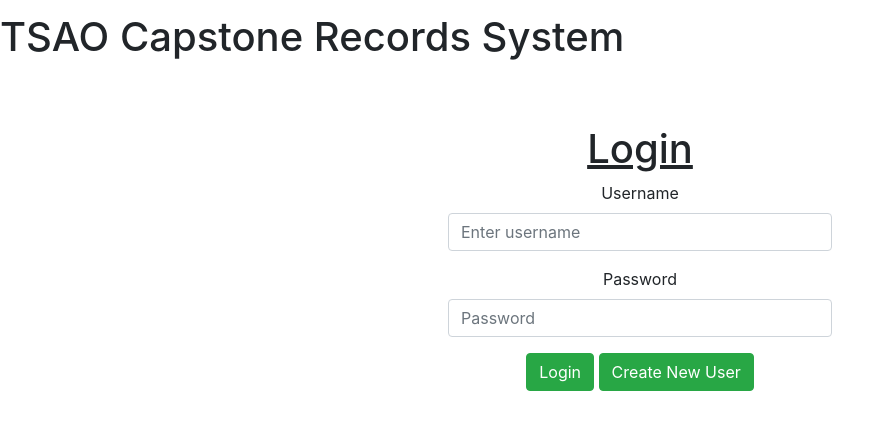
After one commit to DevOpsTeamE/DevOps2023Asg1, a Flask app: template templates/Home/login.html in a window 1280 px wide. The commit adds this page. Shown: the top 430 px of the page, without its empty margins (0-894 px from the left). Run offline with Flask 3, Linux system fonts and the light colour scheme; the template is opened without the code that fills it, so the values that code supplies are empty.

Commit message:
Added home, login, user, admin page. Added admin, user controller.

```diff
--- a/main.py
+++ b/main.py
@@ -1,13 +1,11 @@
 from flask import Flask, render_template
 from controllers.home_controller import HomeController
+from controllers.admin_controller import AdminController
+from controllers.user_controller import UserController
 
 def create_app():
     app =Flask(__name__)
 
-    @app.route("/login")
-    def loginPage():
-        return render_template('login.html')
-
-
     app.register_blueprint(HomeController)
+    app.register_blueprint(UserController)
     return app
--- /dev/null
+++ b/static/main.css
@@ -0,0 +1,24 @@
+.flex-container {
+    display: flex;
+    justify-content: space-between;
+    flex-direction: row;
+    padding-left:5%;
+    padding-right: 5%;
+    padding-top: 1%;
+}
+
+.login-center {
+    padding: 1em;
+}
+
+.center-text {
+    margin: 10%;
+    text-align: center;
+}
+
+.div-login-center {
+    margin-top: 5%;
+    margin-left: 35%;
+    margin-right: 35%;
+    text-align: center;
+}
--- /dev/null
+++ b/templates/Admin/admin_index.html
@@ -0,0 +1,6 @@
+<!DOCTYPE html>
+<html>
+    <body>
+        <h1>Admin Page</h1>
+    </body>
+</html>
--- /dev/null
+++ b/templates/Home/login.html
@@ -0,0 +1,26 @@
+<!DOCTYPE html>
+<html>
+    <link rel="stylesheet" href="{{url_for('Home.static', filename='main.css')}}">
+    <link rel="stylesheet" href="https://cdn.jsdelivr.net/npm/bootstrap@4.0.0/dist/css/bootstrap.min.css" integrity="sha384-Gn5384xqQ1aoWXA+058RXPxPg6fy4IWvTNh0E263XmFcJlSAwiGgFAW/dAiS6JXm" crossorigin="anonymous">
+    <script src="https://cdn.jsdelivr.net/npm/bootstrap@4.0.0/dist/js/bootstrap.min.js" integrity="sha384-JZR6Spejh4U02d8jOt6vLEHfe/JQGiRRSQQxSfFWpi1MquVdAyjUar5+76PVCmYl" crossorigin="anonymous"></script>
+    <body>
+        <h1 style="padding-top:1%;">TSAO Capstone Records System</h1>
+        <div class="div-login-center">
+            <h1 style="text-decoration: underline;">Login</h1>
+            <form method="post" action ="/login">
+                <div class="form-group">
+                  <label for="username">Username</label>
+                  <input class="form-control" id="username" name="username"  placeholder="Enter username">
+                </div>
+                <div class="form-group">
+                  <label for="password">Password</label>
+                  <input type="password" class="form-control" id="password" name="password" placeholder="Password">
+                </div>
+                <div class="button-center">
+                    <button type="submit" width="100px" type="button" class="btn btn-success">Login</button>
+                    <button width="100px" type="button" class="btn btn-success">Create New User</button>
+                </div>
+            </form>
+        </div>
+    </body>
+</html>
--- /dev/null
+++ b/templates/User/user_index.html
@@ -0,0 +1,6 @@
+<!DOCTYPE html>
+<html>
+    <body>
+        <h1>User Page</h1>
+    </body>
+</html>
--- a/templates/login.html
+++ /dev/null
@@ -1,3 +0,0 @@
-<html>
-    <h1>hi</h1>
-</html>
```
Also changed, not shown: controllers/admin_controller.py (added, +8 -0 lines), controllers/home_controller.py (+22 -3 lines), controllers/user_controller.py (added, +8 -0 lines), controllers/utilities/connection.py (added, +10 -0 lines), controllers/utilities/user.py (added, +8 -0 lines), database_setup.sql (+21 -0 lines), templates/Home/index.html (+11 -3 lines).
